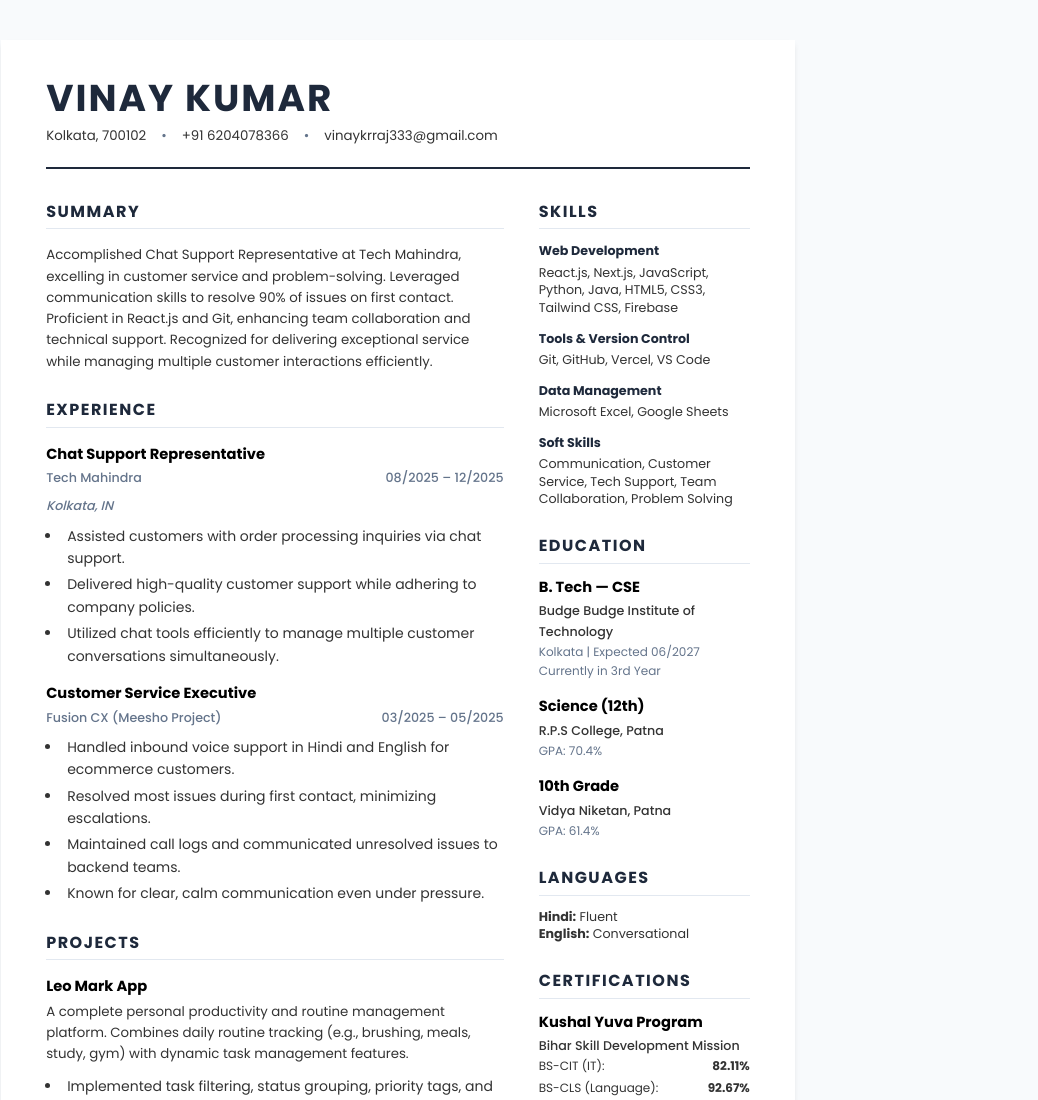
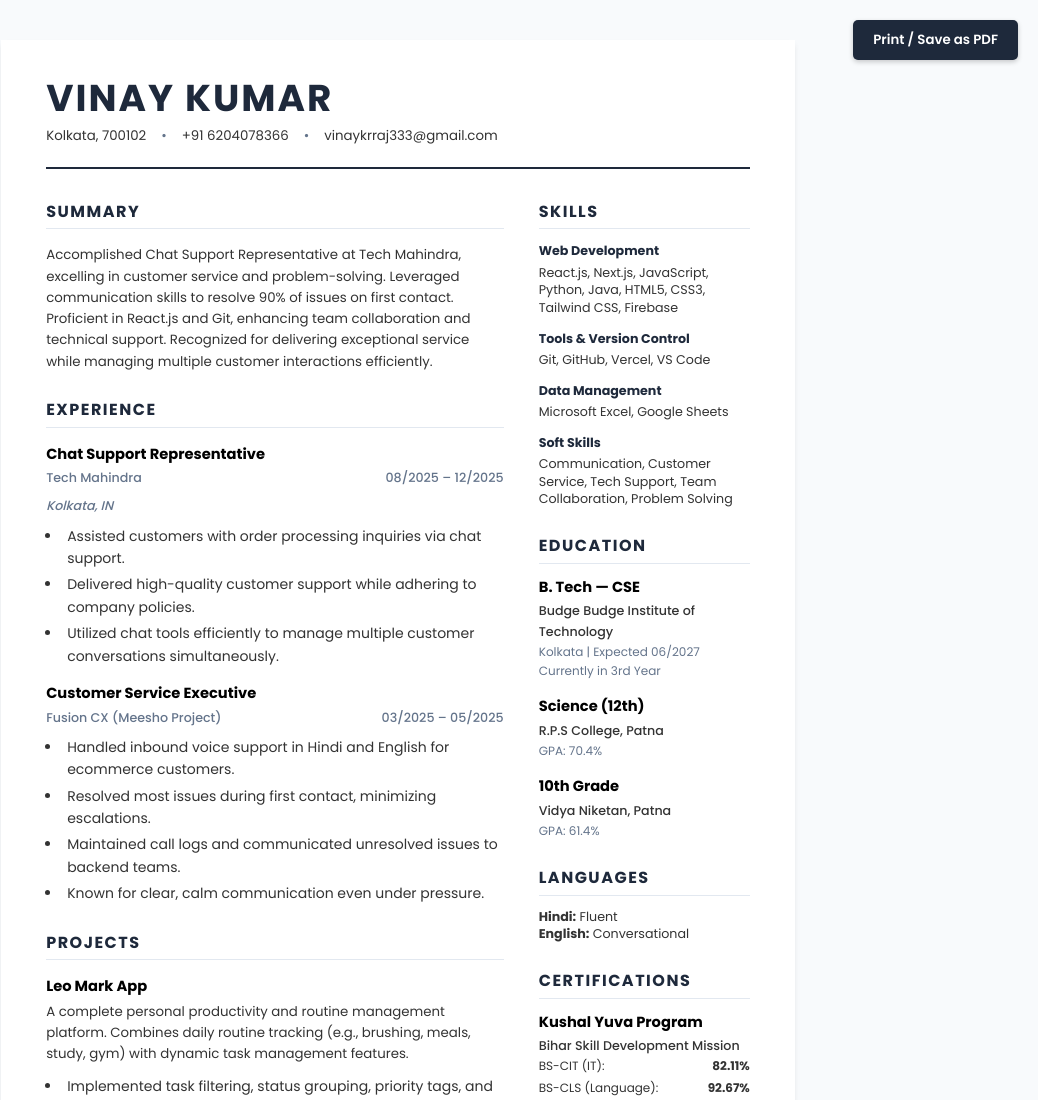
Before and after one commit to vinaykr122/ubit, a plain HTML site: page index.html in a window 1280 px wide. Shown: the top 1100 px of the page, without its empty margins (242-1280 px from the left). Drawn offline with Linux system fonts and the light colour scheme.

Commit message:
Update index.html

```diff
--- a/index.html
+++ b/index.html
@@ -203,8 +203,34 @@
             border-bottom: 1px dotted var(--primary-color);
         }
 
+        /* PRINT BUTTON STYLES */
+        .print-btn {
+            position: fixed;
+            top: 20px;
+            right: 20px;
+            background-color: var(--primary-color);
+            color: white;
+            border: none;
+            padding: 10px 20px;
+            border-radius: 5px;
+            font-family: 'Poppins', sans-serif;
+            font-weight: 600;
+            cursor: pointer;
+            box-shadow: 0 2px 5px rgba(0,0,0,0.2);
+            transition: background-color 0.2s;
+            z-index: 1000;
+        }
+
+        .print-btn:hover {
+            background-color: var(--accent-color);
+        }
+
         /* PRINT MEDIA QUERY */
         @media print {
+            .print-btn {
+                display: none !important;
+            }
+
             body {
                 background: white;
                 padding: 0;
@@ -219,6 +245,9 @@
     </style>
 </head>
 <body>
+
+    <!-- Print Button -->
+    <button class="print-btn" onclick="window.print()">Print / Save as PDF</button>
 
     <div class="resume-container">
         <!-- HEADER -->
```
